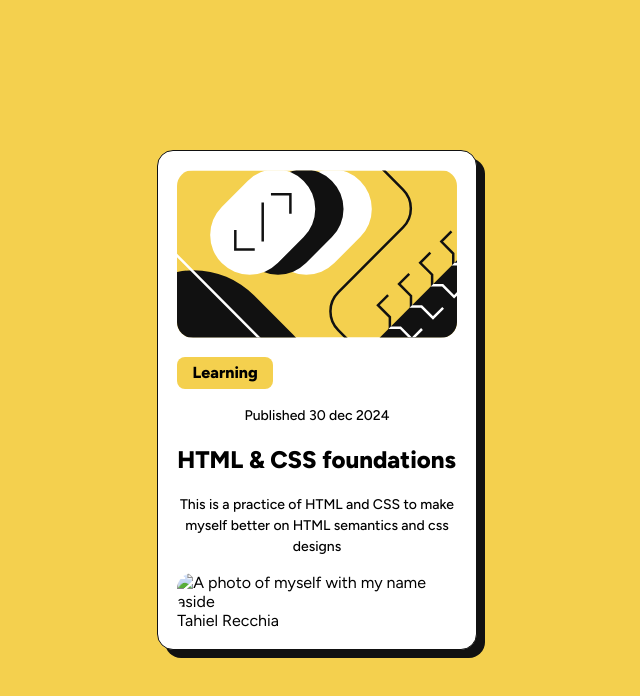
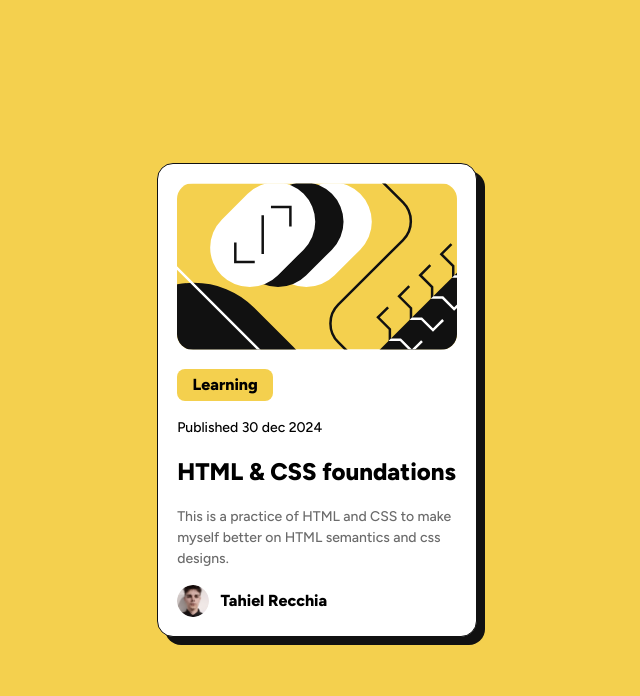
Before and after one commit to Tahiel-Recchia/Blog-preview-card, a plain HTML site: page index.html in a window 1280 px wide. Shown: the whole page, without its empty margins (323-963 px from the left). Drawn offline with Linux system fonts and the light colour scheme.

Commit message:
Project finished

```diff
--- a/index.html
+++ b/index.html
@@ -19,15 +19,14 @@
             <div class="learning">
             <h2>Learning</h2>
             </div>
-            <p>Published 30 dec 2024</p>
+            <p class="date">Published 30 dec 2024</p>
             <h1>HTML & CSS foundations</h1>
-            <p>This is a practice of HTML and CSS to make myself better on HTML semantics and css designs</p>
-            <figure>
-                <img src="" alt="A photo of myself with my name aside">
-                <figcaption>Tahiel Recchia</figcaption>
+            <p class="description">This is a practice of HTML and CSS to make myself better on HTML semantics and css designs.</p>
+            <figure class="pictureContainer">
+                <img class="profilePicture" src="Images/cara foto b.png" alt="A photo of myself with my name aside">
+                <h3 class="name">Tahiel Recchia</h3>
             </figure>
         </section>
-
     </main>
 </body>
 </html>
--- a/styles.css
+++ b/styles.css
@@ -43,13 +43,12 @@ figure, img{
     padding: 1.2rem;
 }
 
-h2{
+h2, .name{
     font-size: 16px;
     line-height: 150%;
     letter-spacing: 0;
     font-weight: 800;
     text-align: center;
-
 
 }
 
@@ -68,8 +67,12 @@ p{
     line-height: 150%;
     letter-spacing: 0px;
     font-weight: 500;
-    text-align: center;
 }
+
+.description{
+    color: #6b6b6b;
+}
+
 
 h1{
     font-size: 24px;
@@ -77,3 +80,15 @@ h1{
     letter-spacing: 0;
     font-weight: 800;
 }
+
+.pictureContainer{
+    display: flex;
+    flex-direction: row;
+    align-items: center;
+    gap: 0.7rem;
+}
+
+.profilePicture{
+    height: 2rem;
+    width: 2rem;
+}
```
Also changed, not shown: Images/cara foto b.png (renamed from cara foto b.png).
